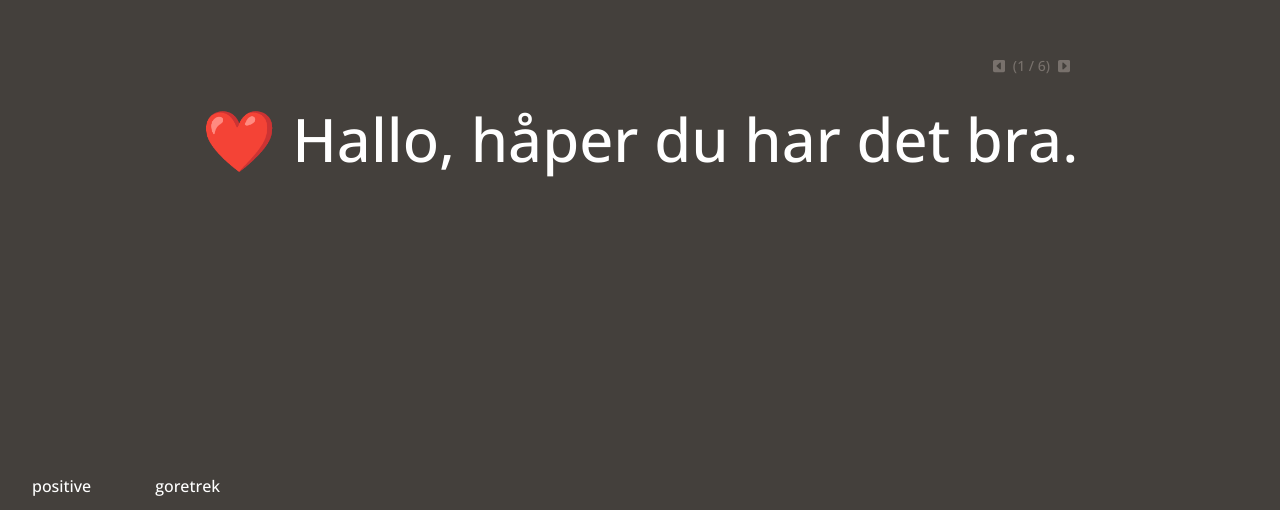
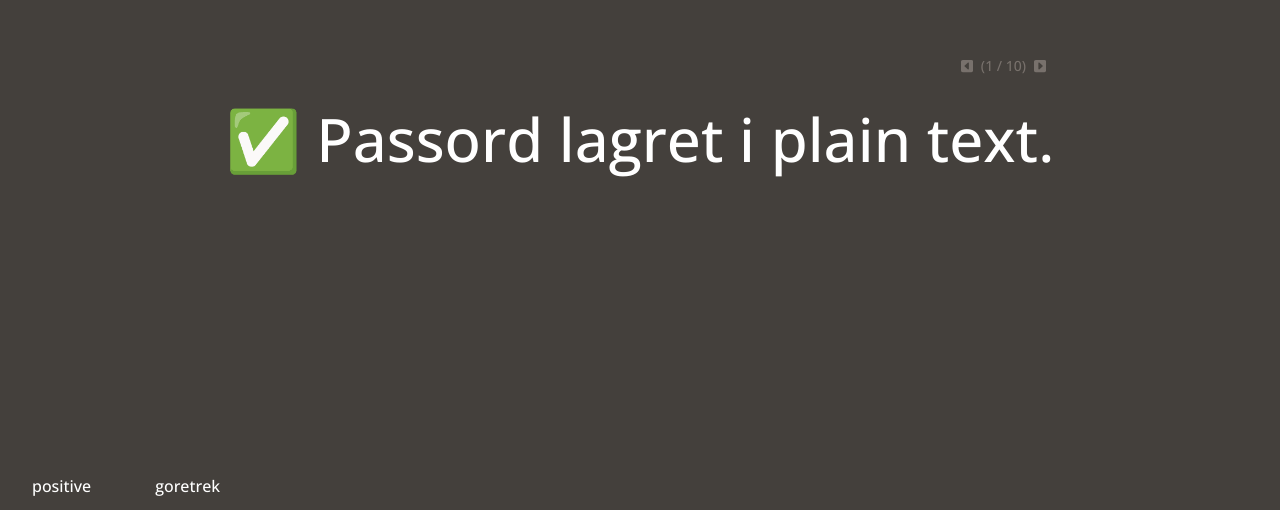
Before and after one commit to NicTorgersen/static-nichlas.no, a Vue app: page / in a window 1280 px wide. Shown: the part 290-800 px from the top of the page. Built offline with nearby package versions, Linux system fonts and the light colour scheme.

Commit message:
changes default category

```diff
--- a/src/App/App.vue
+++ b/src/App/App.vue
@@ -69,7 +69,7 @@ const strings = computed(() => {
 const keysHit = ref("")
 const currentIndex = ref(0)
 const timeoutId = ref(null)
-const currentCategory = ref("positive")
+const currentCategory = ref("goretrek")
 const stringMatch = "starwars".split('')
 const stringsByCategory = computed(() => strings.value[currentCategory.value])
 
```
